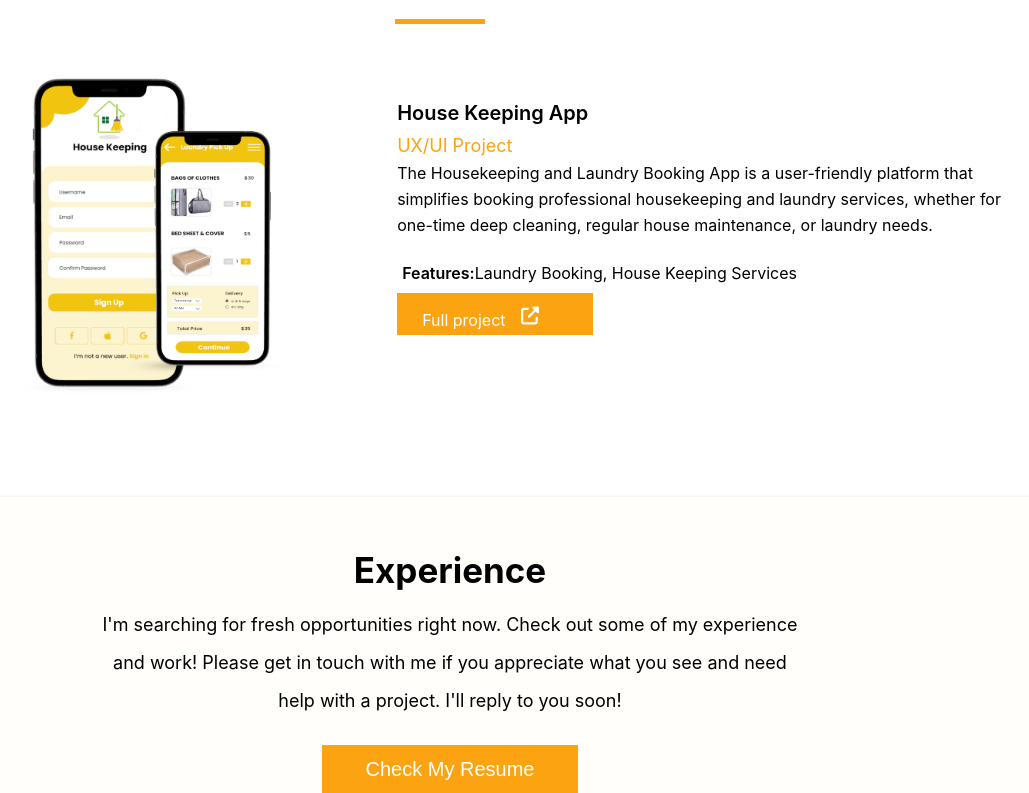
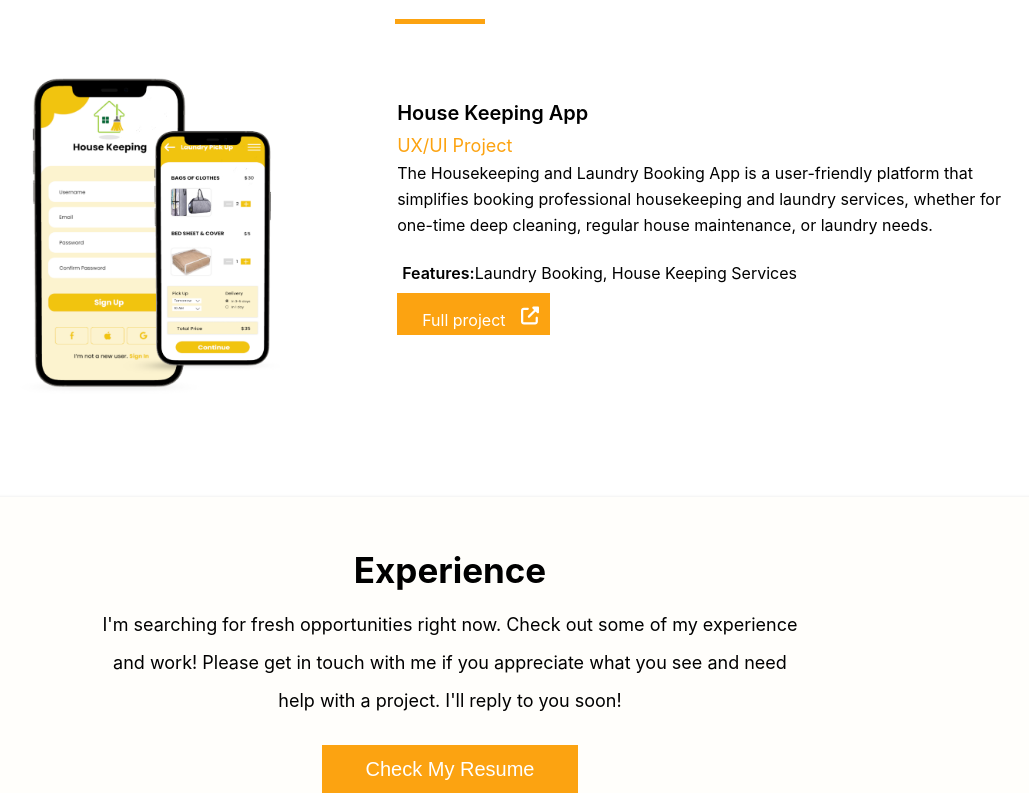
Before and after one commit to m-vanessa12/My-Portfolio, a React (Create React App) app: page / in a window 1280 px wide. Shown: the part 2153-2946 px from the top of the page, without its empty margins (190-1219 px from the left). Built offline with nearby package versions, Linux system fonts and the light colour scheme.

Commit message:
changed the design of my work on portfolio section

```diff
--- a/src/projects/work.css
+++ b/src/projects/work.css
@@ -101,7 +101,7 @@
 
 .moree{
     margin-top: 5px;
-    width: 30%;
+    width: 23%;
     padding: 5px;
     font-size: 16px;
     height: auto;
```
